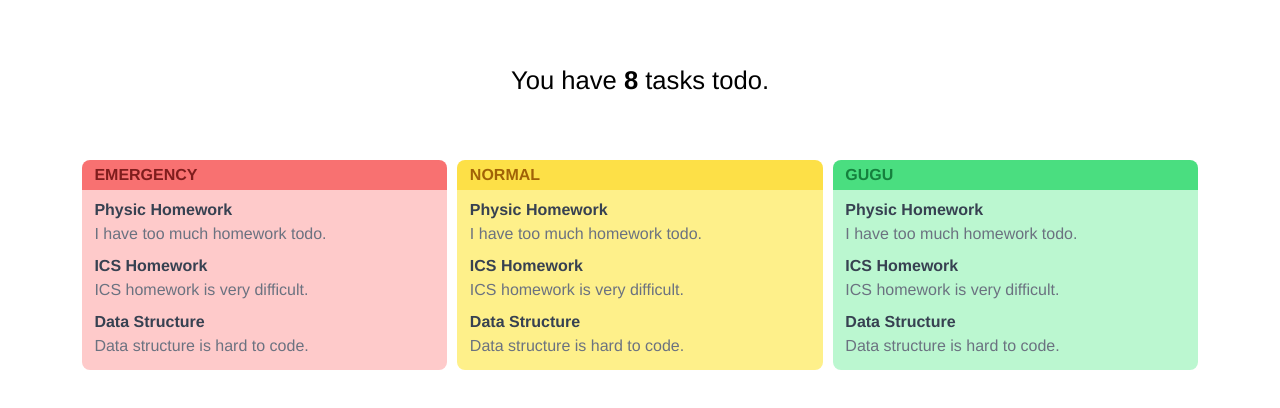
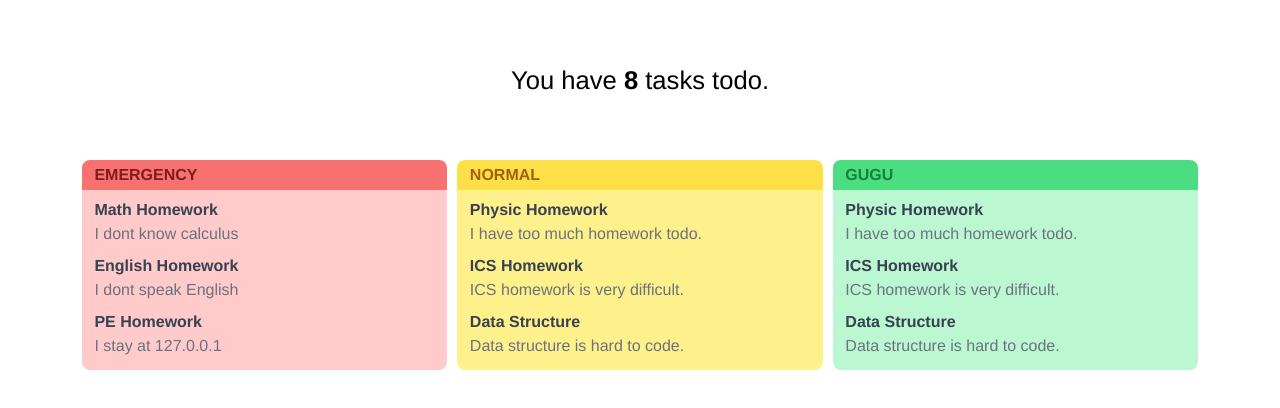
Before and after one commit to truc0/todo-list, a website built with Vite: page index.html in a window 1280 px wide. Built offline with nearby package versions, Linux system fonts and the light colour scheme.

Commit message:
feat: display emergency item for emergency list

```diff
--- a/index.html
+++ b/index.html
@@ -18,7 +18,7 @@
 
     <div class="container">
       <div class="todos">
-        <div class="todo-card bg-red">
+        <div id="emergency-todo-list" class="todo-card bg-red">
           <div class="todo-card--header">
             <h3>EMERGENCY</h3>
           </div>
@@ -48,7 +48,7 @@
         </div>
 
 
-        <div class="todo-card bg-yellow">
+        <div id="normal-todo-list" class="todo-card bg-yellow">
           <div class="todo-card--header">
             <h3>NORMAL</h3>
           </div>
@@ -78,7 +78,7 @@
         </div>
 
 
-        <div class="todo-card bg-green">
+        <div id="gugu-todo-list" class="todo-card bg-green">
           <div class="todo-card--header">
             <h3>GUGU</h3>
           </div>
--- a/main.js
+++ b/main.js
@@ -1 +1,61 @@
 import './style.scss'
+
+const todos = [
+  {
+    title: 'Math Homework',
+    description: 'I dont know calculus',
+    due: '',
+    level: 'emergency',
+    isDone: false
+  },
+  {
+    title: 'English Homework',
+    description: 'I dont speak English',
+    due: '',
+    level: 'emergency',
+    isDone: false
+  },
+  {
+    title: 'PE Homework',
+    description: 'I stay at 127.0.0.1',
+    due: '',
+    level: 'emergency',
+    isDone: false
+  },
+]
+
+const emergencyList = document.querySelector('#emergency-todo-list .todo-list')
+
+
+/* update list */
+
+// remove existing list
+while (emergencyList.childElementCount) {
+  emergencyList.removeChild(emergencyList.firstChild)
+}
+
+for (const todo of todos.filter(t => t.level === 'emergency')) {
+  /*
+    <li class="todo-list-item">
+      <h6 class="todo-list-item-title">Physic Homework</h6>
+      <p class="todo-list-item-description">
+        I have too much homework todo.
+      </p>
+    </li>
+  */
+  const item = document.createElement('li')
+  item.classList.add('todo-list-item')
+
+  const itemTitle = document.createElement('h6')
+  itemTitle.classList.add('todo-list-item-title')
+  itemTitle.innerText = todo.title
+
+  const itemDescription = document.createElement('p')
+  itemDescription.classList.add('todo-list-item-description')
+  itemDescription.innerText = todo.description
+
+  item.appendChild(itemTitle)
+  item.appendChild(itemDescription)
+
+  emergencyList.appendChild(item)
+}
```
